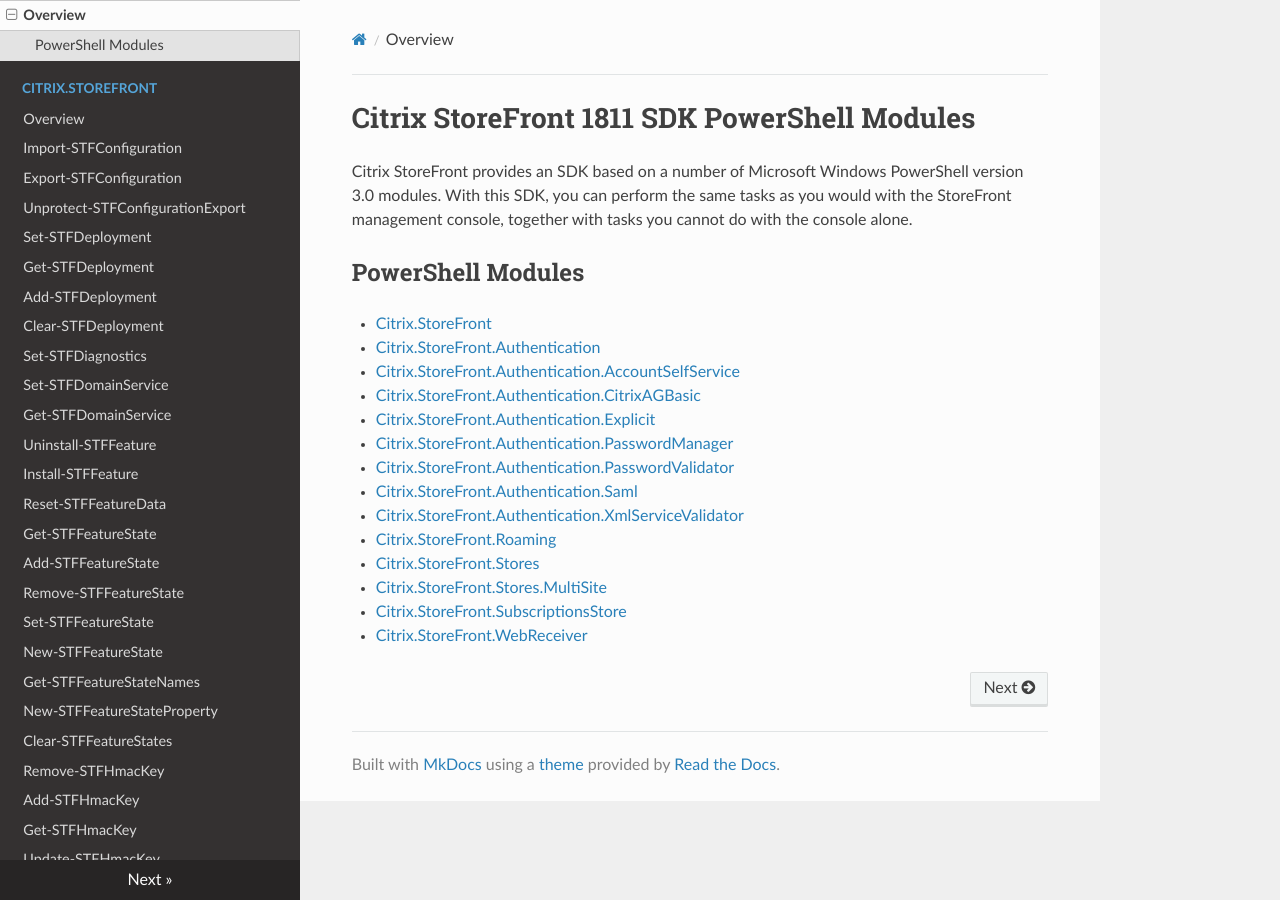
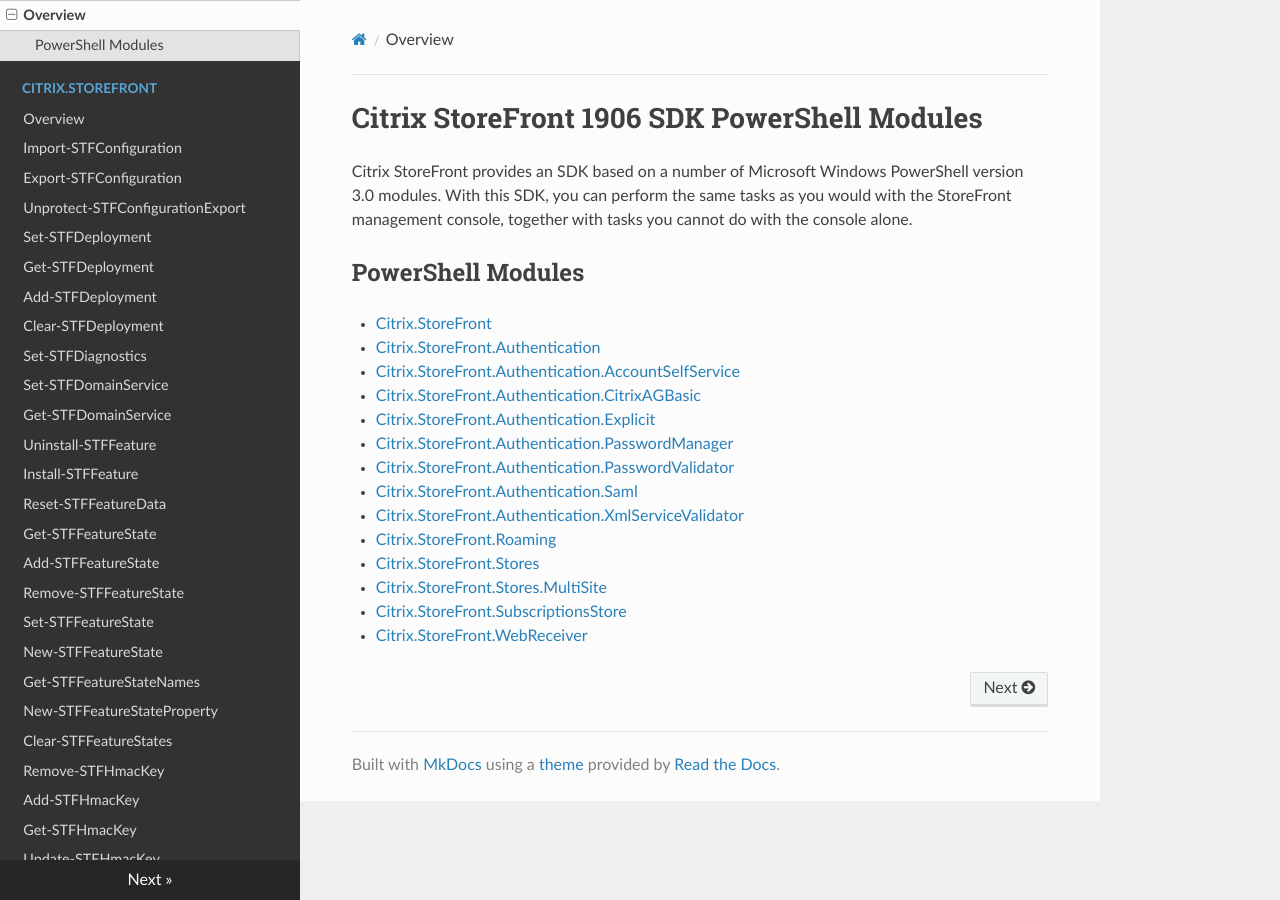
Before and after one commit to citrix/storefront-powershell-sdk, an MkDocs documentation site: the page built from docs/index.md, in a window 1280 px wide. Built offline with MkDocs 1.6.1, drawn with Linux system fonts in a browser that asks for light colours; nearby versions of some CDN libraries; old or Windows-style settings are respelled for this version of MkDocs.

```diff
--- a/docs/index.md
+++ b/docs/index.md
@@ -1,4 +1,4 @@
-# Citrix StoreFront 1811 SDK PowerShell Modules
+# Citrix StoreFront 1906 SDK PowerShell Modules
 
 Citrix StoreFront provides an SDK based on a number of Microsoft Windows PowerShell version 3.0 modules. With this SDK, you can perform the same tasks as you would with the StoreFront management console, together with tasks you cannot do with the console alone.
 
--- a/mkdocs.yml
+++ b/mkdocs.yml
@@ -1,5 +1,5 @@
-site_name: Citrix StoreFront 1811 SDK PowerShell Modules
-site_description: Citrix StoreFront 1811 SDK PowerShell Modules
+site_name: Citrix StoreFront 1906 SDK PowerShell Modules
+site_description: Citrix StoreFront 1906 SDK PowerShell Modules
 theme: readthedocs
 markdown_extensions:
   - admonition
```
Also changed, not shown: 1 other file.
